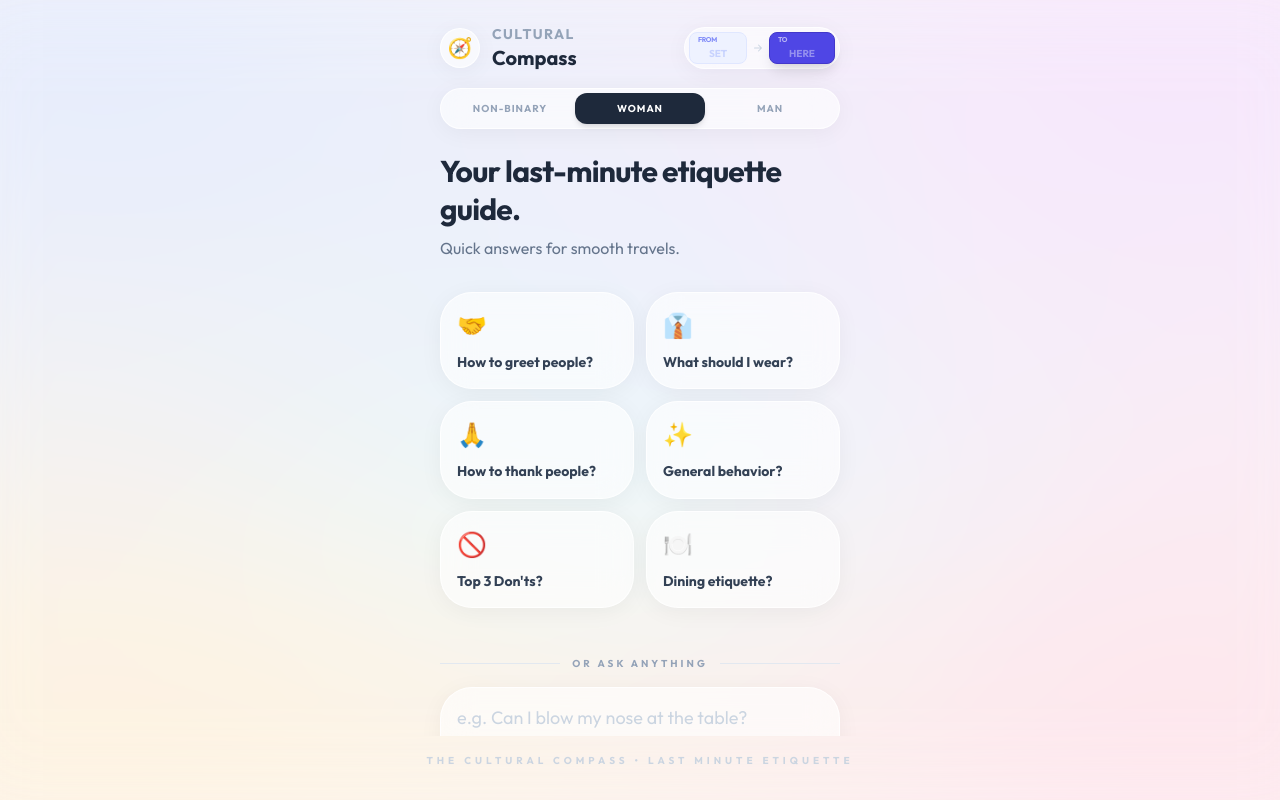
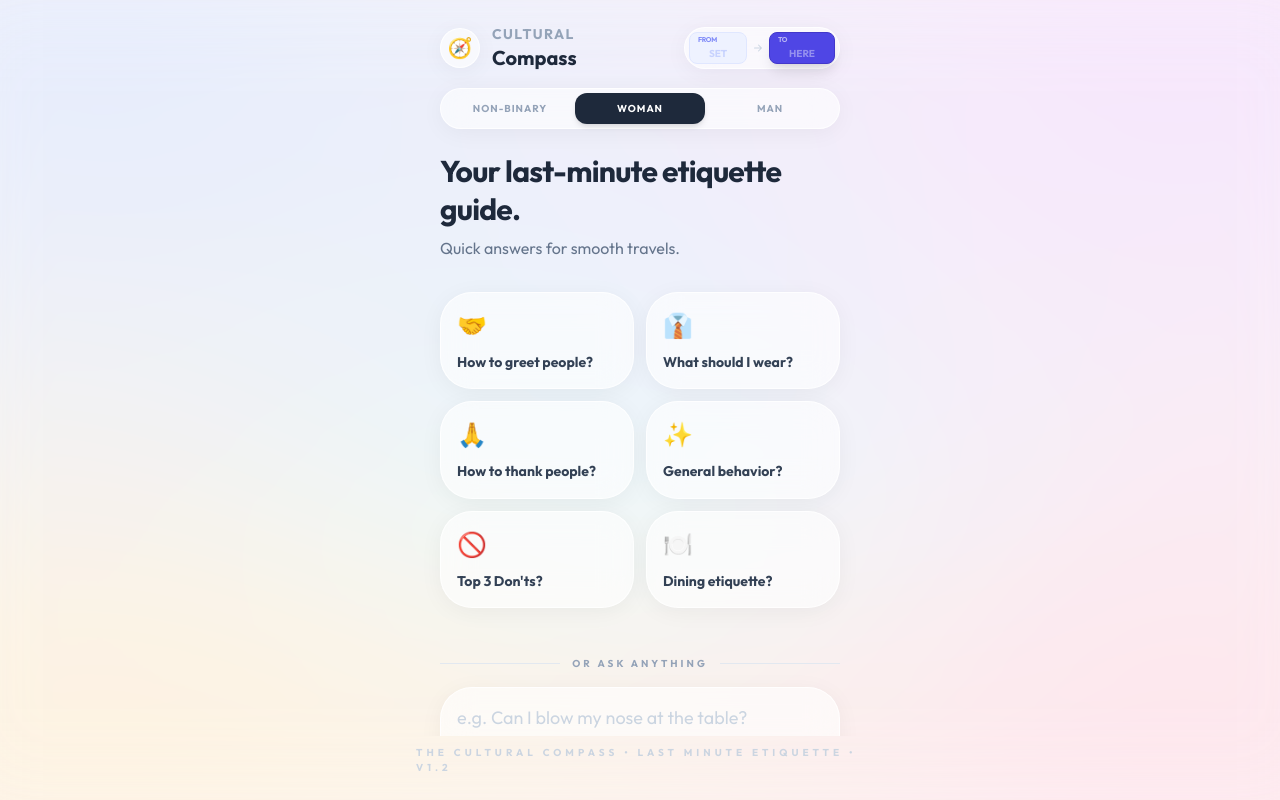
Before and after one commit to shrivastavaamisha04/cultural-compass, a React (Vite) app: page / in a window 1280 px wide. Built offline with nearby package versions, Linux system fonts and the light colour scheme.

Commit message:
Fix: Add debug version v1.2 and force dynamic error messages

```diff
--- a/App.tsx
+++ b/App.tsx
@@ -42,13 +42,13 @@ const App: React.FC = () => {
     try {
       const advice = await getCulturalAdvice(state.origin, state.destination, state.gender, activeScenario);
       setState(prev => ({ ...prev, result: advice, isLoading: false }));
-    } catch (err) {
+    } catch (err: any) {
+      const errorMessage = err?.message || (typeof err === 'string' ? err : JSON.stringify(err)) || "Unknown error";
       setState(prev => ({
         ...prev,
         isLoading: false,
-        error: err instanceof Error ? `Error: ${err.message}` : "Connectivity issue. The compass is lost."
+        error: `Debug Error: ${errorMessage}`
       }));
-      console.error("Full error details:", err);
     }
   };
 
@@ -224,7 +224,7 @@ const App: React.FC = () => {
       </main>
 
       <footer className="flex-none h-16 pb-[calc(1rem+env(safe-area-inset-bottom))] flex items-center justify-center pointer-events-none">
-        <p className="text-[10px] font-black uppercase tracking-[0.4em] text-slate-300">The Cultural Compass • Last Minute Etiquette</p>
+        <p className="text-[10px] font-black uppercase tracking-[0.4em] text-slate-300">The Cultural Compass • Last Minute Etiquette • v1.2</p>
       </footer>
     </div>
   );
```
